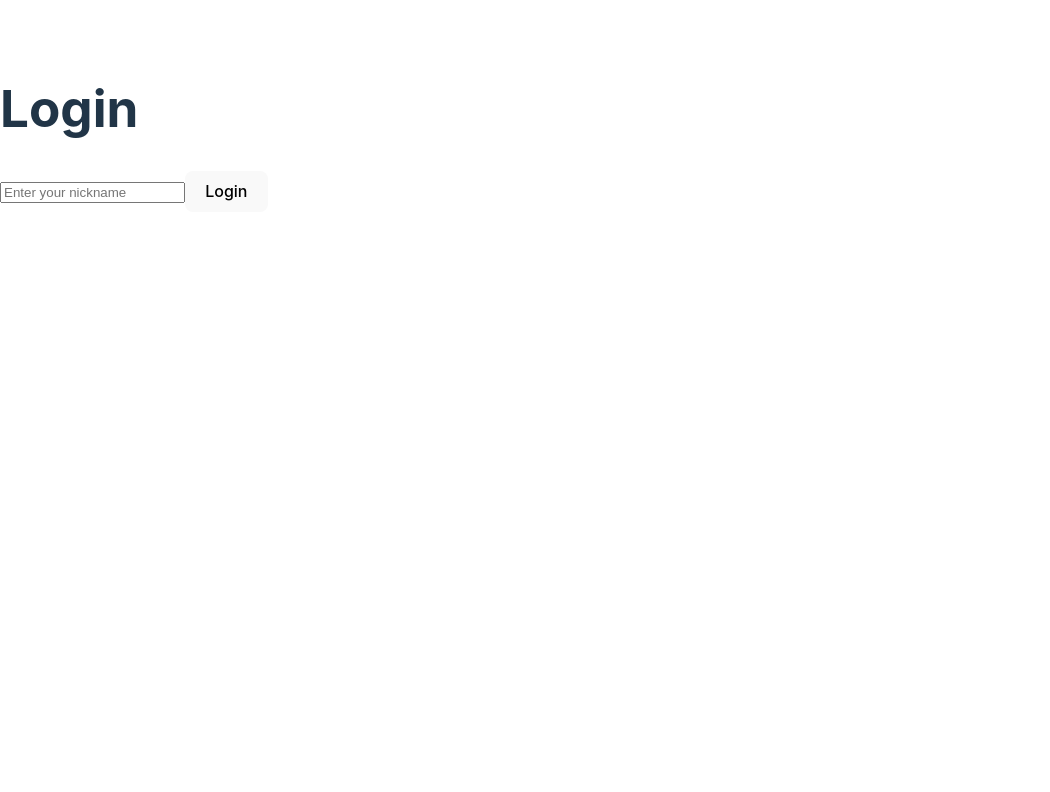
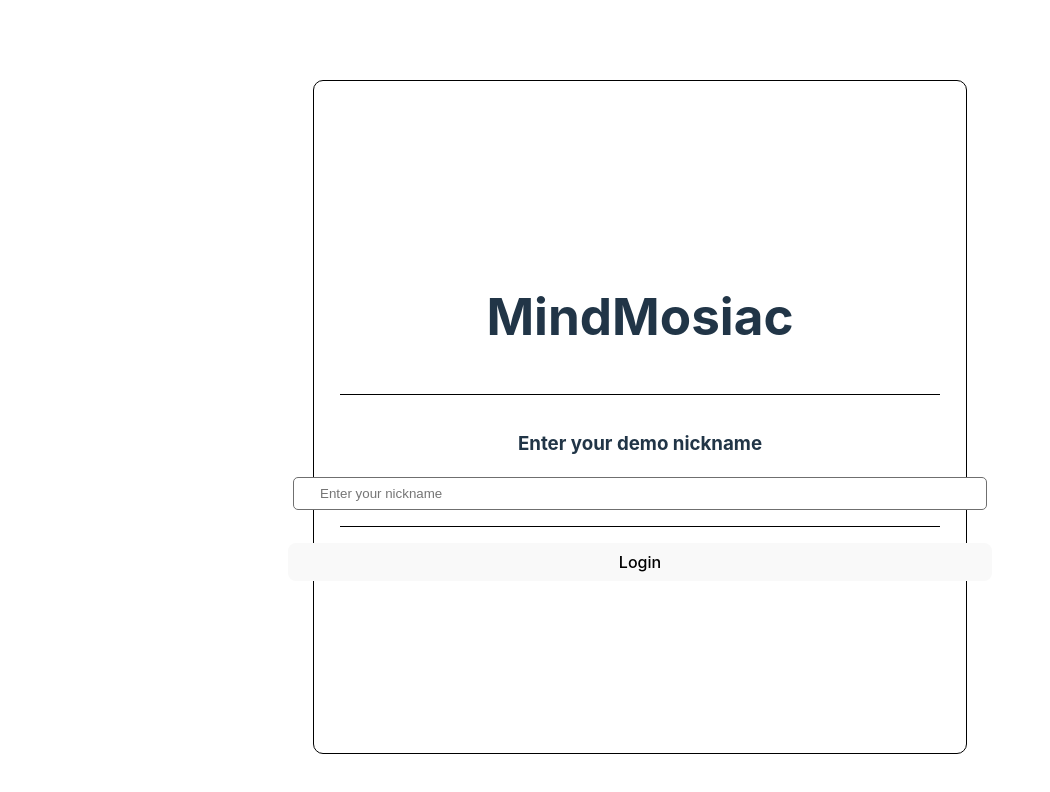
Before and after one commit to minkhaung-mkks/MindMosiac, a React (Vite) app: page /login in a window 1280 px wide. Shown: the top 792 px of the page, without its empty margins (0-1050 px from the left). Built offline with nearby package versions, Linux system fonts and the light colour scheme.

Commit message:
Community Page Update

```diff
--- a/src/pages/LoginPage.jsx
+++ b/src/pages/LoginPage.jsx
@@ -3,7 +3,7 @@ import { useUserStore } from '../store'
 import { useNavigate } from 'react-router-dom'
 import { toast } from 'react-toastify';
 import 'react-toastify/dist/ReactToastify.css';  // Make sure the CSS is imported
-
+import '../styles/login.css'
 
 const LoginPage = () => {
   const [nickname, setNickname] = useState('')
@@ -25,16 +25,20 @@ const LoginPage = () => {
   }
 
   return (
-    <div>
-      <h1>Login</h1>
+    <div className='login_page'>
+      <h1 className='titleLogoTxt'>MindMosiac</h1>
+      <div className="line"></div>
+      <h3>Enter your demo nickname</h3>
       {error && <p style={{ color: 'red' }}>{error}</p>}
       <input
+      className='login_nn'
         type="text"
         placeholder="Enter your nickname"
         value={nickname}
         onChange={(e) => setNickname(e.target.value)}
       />
-      <button onClick={handleLogin}>Login</button>
+      <div className="line"></div>
+      <button className='login_btn' onClick={handleLogin}>Login</button>
     </div>
   )
 }
--- /dev/null
+++ b/src/styles/login.css
@@ -0,0 +1,28 @@
+.login_page{
+    display: flex;
+    justify-content: center;
+    flex-direction: column;
+    align-items: center;
+    width: 80vw;
+    margin: 0 auto;
+    max-width: 600px;
+    padding: 2vh 2vw;
+    border: 1px solid black;
+    min-height: 80vh;
+    border-radius: 10px;
+}
+
+.login_nn{
+    padding: 1vh 2vw;
+    width: 50vw;
+    background-color: white;
+    color: black;
+    outline: none;
+    border: 1px solid rgb(111, 111, 111);
+    border-radius: 5px;
+}
+
+.login_btn{
+    width: 55vw;
+    padding: 1vh 2vw;
+}
```
